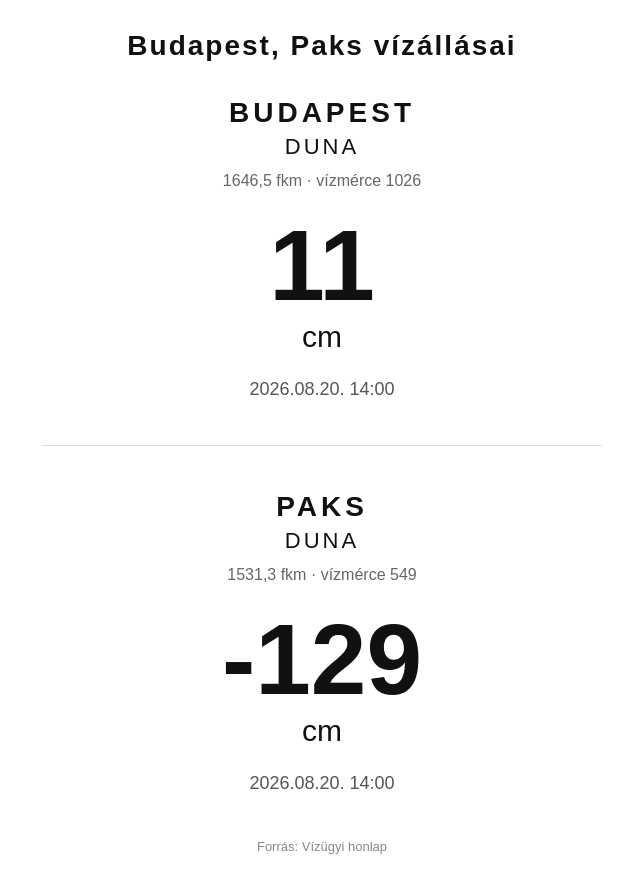
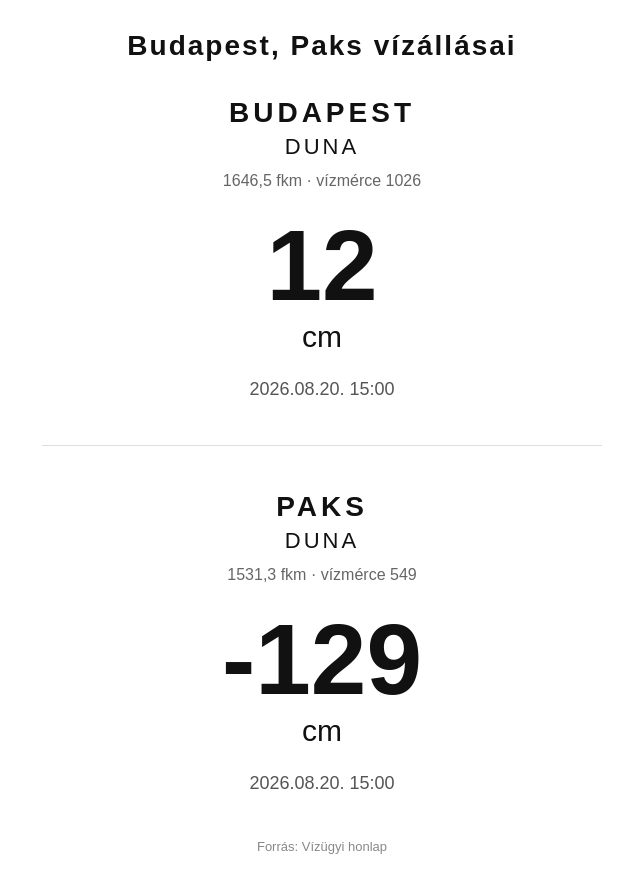
Before and after one commit to kiro191/budapest-duna-vizallas, a plain HTML site: page index.html in a window 1280 px wide. Shown: the whole page, without its empty margins (318-958 px from the left). Drawn offline with Linux system fonts and the light colour scheme.

Commit message:
Update water levels and timestamps in index.html

```diff
--- a/index.html
+++ b/index.html
@@ -121,11 +121,11 @@ body {
         <div class='river'>DUNA</div>
         <div class='station'>1646,5 fkm · vízmérce 1026</div>
 
-        <div class='water'>11</div>
+        <div class='water'>12</div>
 
         <div class='unit'>cm</div>
 
-        <div class='time'>2026.08.20. 14:00</div>
+        <div class='time'>2026.08.20. 15:00</div>
 
     </div>
 
@@ -141,7 +141,7 @@ body {
 
         <div class='unit'>cm</div>
 
-        <div class='time'>2026.08.20. 14:00</div>
+        <div class='time'>2026.08.20. 15:00</div>
 
     </div>
 
```
